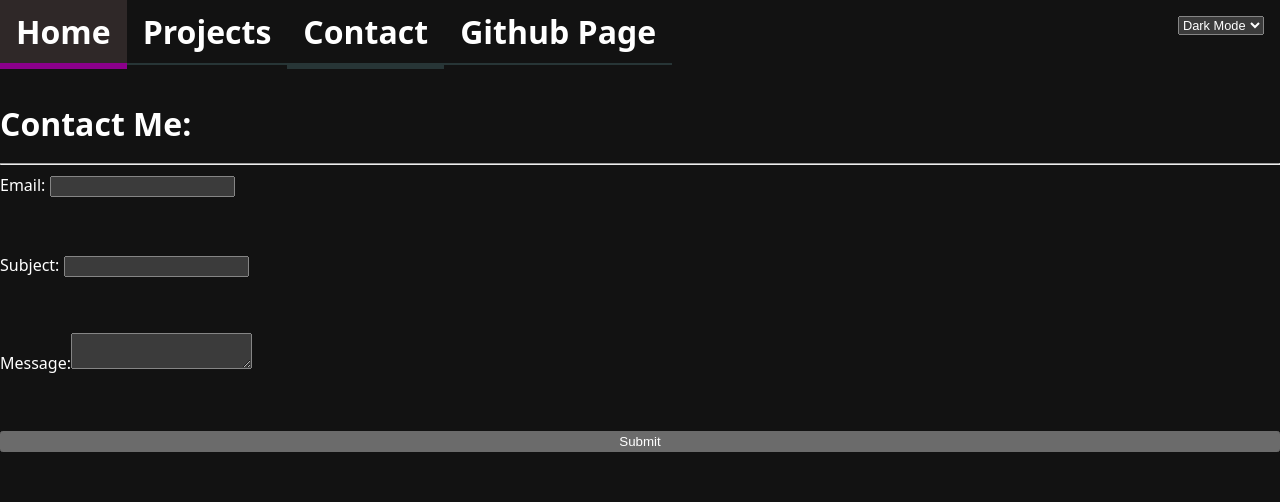
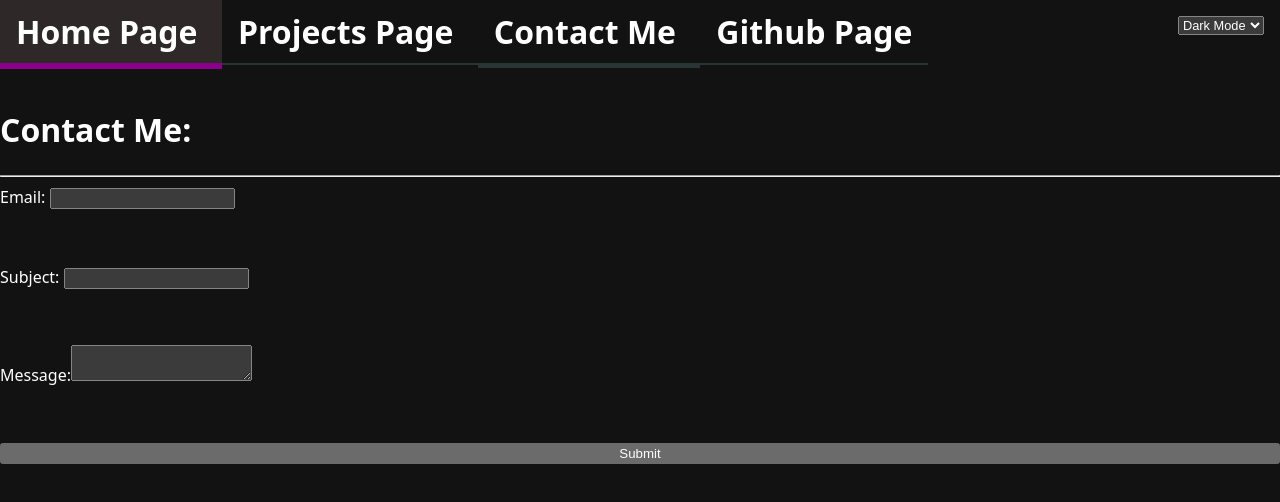
Before and after one commit to eli-kranjec/my-portfolio, a SvelteKit app: page /contact in a window 1280 px wide. Shown: the top 502 px of the page. Built offline with nearby package versions, Linux system fonts and the light colour scheme.

Commit message:
added new layout system and improved projects page

```diff
--- /dev/null
+++ b/src/lib/Project.svelte
@@ -0,0 +1,51 @@
+<script>
+export let data = {}
+import Project from "$lib/Project.svelte";
+import projects from '$lib/projects.json';
+export let hLevel = 2;
+
+</script>
+
+{#each projects as p}
+    <Project data = {p}></Project>
+{/each}
+
+{#if hLevel === 1}
+	<h1>{ data.title }</h1>
+{:else if hLevel === 2}
+	<h2>{ data.title }</h2>
+<!-- (and so on until 6) -->
+{/if}
+
+<svelte:element this={"h" + hLevel}>{ data.title }</svelte:element>
+<Project data = {p} hLevel = 3/>
+
+<style>
+
+    .projects{
+
+        display: grid;
+        grid-template-columns: repeat(auto-fill, minmax(15em, 1fr));
+
+    }
+
+    article{
+
+        grid-row: span 3;
+
+    }
+
+    h2{
+
+        margin: 0;
+        size: 400%;
+
+    }
+
+    h1, h2, h3, h4, h5, h6{
+
+        line-height: 1.1;
+        text-wrap: balance;
+    }
+
+</style>
--- a/src/lib/projects.json
+++ b/src/lib/projects.json
@@ -1,6 +1,6 @@
 [
     {
-        "title": "Lorem ipsum dolor sit.",
+        "title": "A project",
         "image": "https://vis-society.github.io/labs/2/images/empty.svg",
         "description": "Lorem ipsum dolor sit amet consectetur adipisicing elit. Aliquam tempora velit commodi veritatis ullam, adipisci eveniet numquam eius! Maxime rerum iusto, tenetur eius cumque minima magnam quas cupiditate officia soluta!"
     },
--- /dev/null
+++ b/src/routes/+layout.svelte
@@ -0,0 +1,62 @@
+
+    <script>
+        import { page } from '$app/stores';
+        export let pages  = [
+            {url: "./", title: "Home Page"},
+            {url: "./projects", title: "Projects Page"},
+            {url: "./contact", title: "Contact Me"},
+            {url: "https://github.com/TardiCoder/", title: "Github Page"}
+
+        ];
+
+
+
+
+    </script>
+    <style>
+        a:hover{
+
+            background-color: color-mix(in oklch, pink, canvas 85%);
+            border-bottom-color: darkmagenta;
+            border-bottom-width: 6px;
+        }
+
+        a{
+
+            flex: 1;
+            text-decoration: none;
+            color: inherit;
+            text-align: center;
+            padding: 0.5em;
+
+            border-bottom-width: 2px;
+            border-bottom-style: solid;
+            border-bottom-color: oklch(50% 10% 200 / 40%);
+            padding-bottom: 10px;
+            font-size: 2em;
+
+        }
+
+        nav{
+
+            margin-bottom: 50px;
+            font-weight: bold;
+            max-width: 100%;
+
+        }
+
+        .current{
+
+            border-bottom-width: 5px;
+
+
+        }
+
+    </style>
+    <nav>
+
+            {#each pages as p}
+                <a href = {p.url} class:current={ "." + $page.route.id === p.url }  target = { p.url.startsWith("http") ? "_blank" : null } > {p.title} </a>
+            {/each}
+    </nav>
+    <slot></slot>
--- a/static/global.js
+++ b/static/global.js
@@ -2,10 +2,10 @@
 
 console.log("Test");
 
-function $$ (selector, context = document) {
-    return Array.from(context.querySelectorAll(selector));
-}
-let navLinks = $$("nav a");
+// function $$ (selector, context = document) {
+//     return Array.from(context.querySelectorAll(selector));
+// }
+// let navLinks = $$("nav a");
 
 
 
@@ -15,9 +15,9 @@ let navLinks = $$("nav a");
 // console.log(currentLink);
 
 let pages = [
-    {url: "", title :"Home"},
-    {url: "projects", title: "Projects"},
-    {url: "contact", title: "Contact"},
+    {url: "", title :"Home Page"},
+    {url: "projects", title: "Projects Page"},
+    {url: "contact", title: "Contact Me"},
     {url: "https://github.com/TardiCoder/", title: "Github Page"}
 ];
 
@@ -25,6 +25,8 @@ let nav = document.createElement("nav");
 document.body.prepend(nav);
 
 
+function onPageLoad() {
+    a.classList.remove("current");
     for (let p of pages) {
 
         let url = p.url;
@@ -35,12 +37,12 @@ for (let p of pages) {
         nav.append(a);
         if (a.host === location.host && a.pathname === location.pathname) {
             a.classList.add("current");
+            console.log("current page: " + a);
         } else if (a.pathname === location.pathname) {
             a.target = "_blank";
 
         }
-
-
+    }
 }
 
 
@@ -63,3 +65,6 @@ select.addEventListener("input", function (event)  {
     localStorage.colorScheme = event.target.value;
 
 });
+
+document.addEventListener('DOMContentLoaded', onPageLoad);
+document.addEventListener('load', onPageLoad);
--- a/static/style.css
+++ b/static/style.css
@@ -16,37 +16,11 @@ p, img{
     max-width: 100ch;
 }
 
-a{
-
-    flex: 1;
-    text-decoration: none;
-    color: inherit;
-    text-align: center;
-    padding: 0.5em;
-
-    border-bottom-width: 2px;
-    border-bottom-style: solid;
-    border-bottom-color: oklch(50% 10% 200 / 40%);
-    padding-bottom: 10px;
-    font-size: 2em;
-
-}
-
-nav{
-
-    margin-bottom: 50px;
-    font-weight: bold;
-    max-width: 100%;
-
-}
 
 
 
-.current{
 
-    border-bottom-width: 6px;
 
-}
 
 
 
@@ -60,12 +34,7 @@ html{
 }
 
 
-a:hover{
 
-    background-color: color-mix(in oklch, pink, canvas 85%);
-    border-bottom-color: darkmagenta;
-    border-bottom-width: 6px;
-}
 
 /*input{
     font: inherit;
@@ -97,38 +66,13 @@ image{
     max-width: 100%;
 }
 
-.projects{
 
-    display: grid;
-    grid-template-columns: repeat(auto-fill, minmax(15em, 1fr));
-}
-
-article{
-
-    grid-row: span 3;
-}
-
-h2{
-
-   margin: 0;
-   size: 400%;
-}
-
-h1, h2, h3, h4, h5, h6{
-
-    line-height: 1.1;
-    text-wrap: balance;
-}
 
 .navbar{
 
     font-size: 2em;
 }
 
-.contact_navbar{
-
-    font-size: 4em;
-}
 
 .theme{
 
```
Also changed, not shown: src/routes/+page.svelte (+14 -1 lines), src/routes/projects/+page.svelte (+10 -19 lines). Lines whose indentation alone changed are shown as unchanged.
